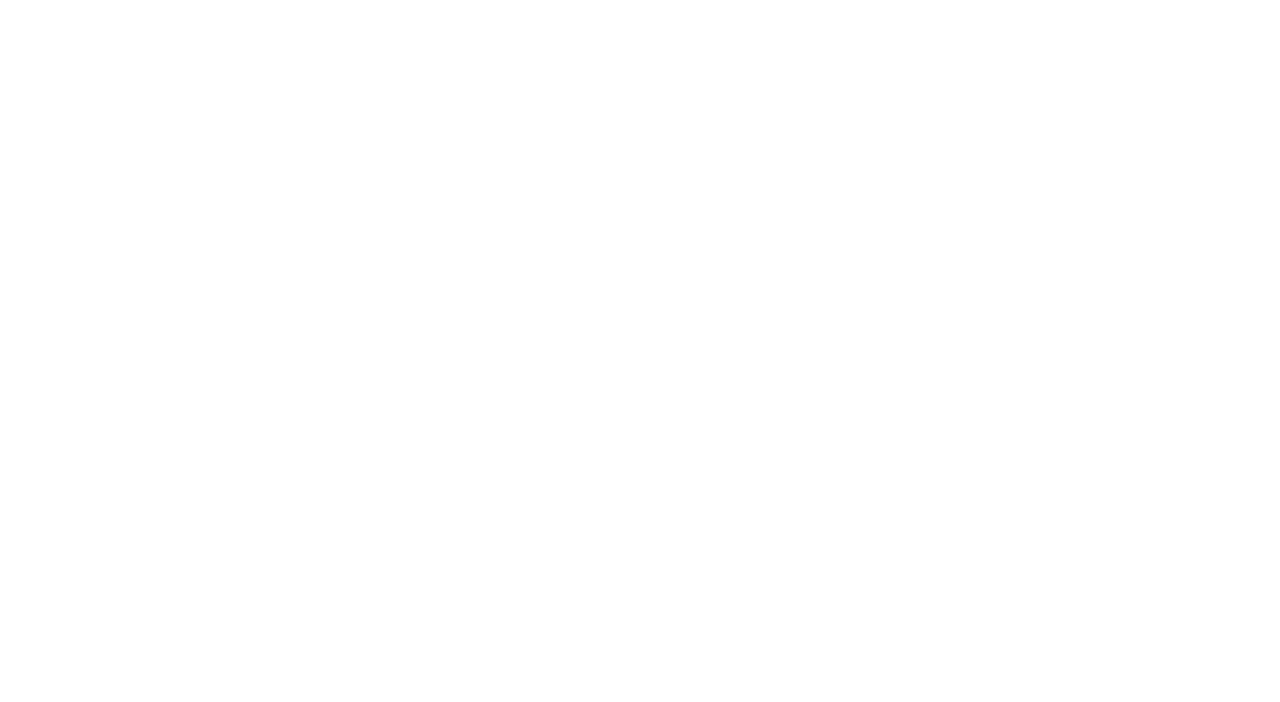
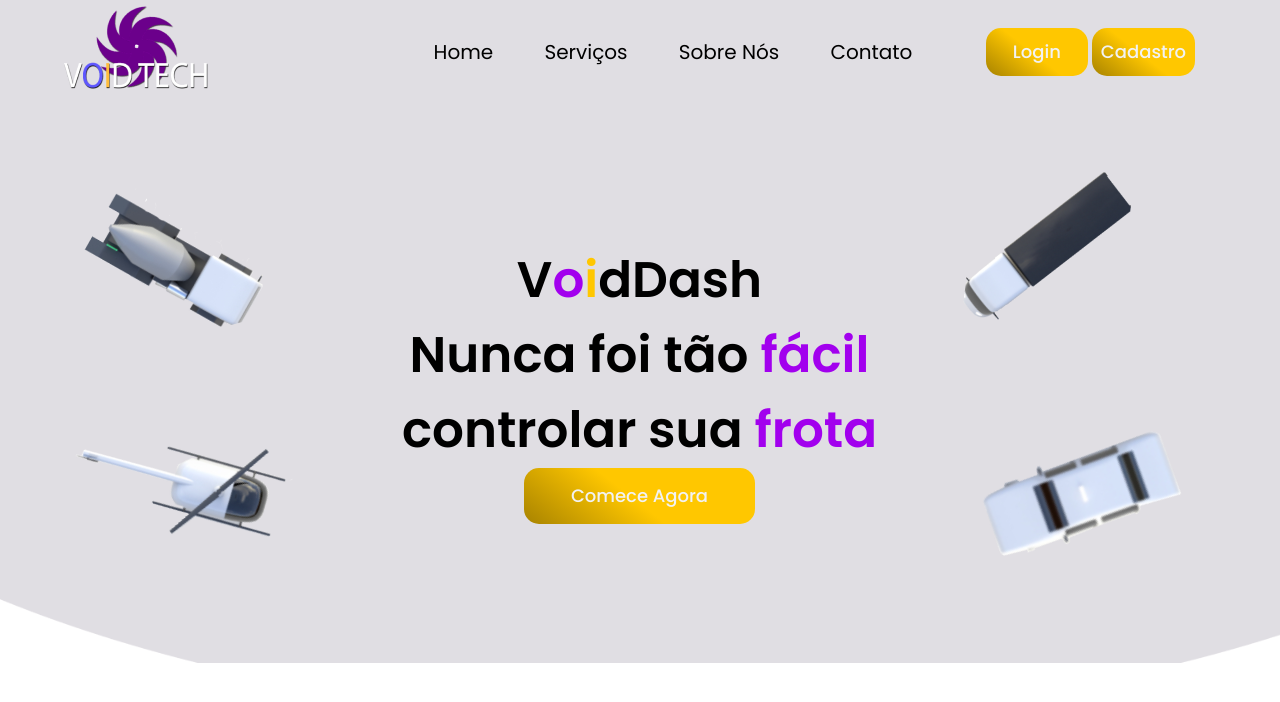
Before and after one commit to GustavoGomesDaSilva/VoidDash, a PHP site: page / in a window 1280 px wide. Before the commit the part shown is empty. Shown: the top 702 px of the page. Run offline with PHP 8.4, Linux system fonts and the light colour scheme.

Commit message:
homeTopo feita

```diff
--- a/index.php
+++ b/index.php
@@ -1,12 +1,53 @@
 <!DOCTYPE html>
 <html lang="pt-br">
+
 <head>
     <meta charset="UTF-8">
     <meta http-equiv="X-UA-Compatible" content="IE=edge">
     <meta name="viewport" content="width=device-width, initial-scale=1.0">
-    <title></title>
+    <link rel="stylesheet" href="styles/styleHome.css">
+
+    <link rel="preconnect" href="https://fonts.googleapis.com">
+    <link rel="preconnect" href="https://fonts.gstatic.com" crossorigin>
+    <link href="https://fonts.googleapis.com/css2?family=Poppins:ital,wght@0,200;0,300;0,400;0,500;0,600;0,700;0,800;1,200;1,300;1,400;1,500;1,600;1,700;1,800&display=swap" rel="stylesheet"> <!-- importantdo a font que será usada no site -->
+
+    <title>VoidDash</title>
 </head>
+
 <body>
+    <main>
+        <div id="homeTopo">
+            <header>
+                <img src="components/assets/LogoVoidTech.png" alt="">
+                <ul>
+                    <li>Home</li>
+                    <li>Serviços</li>
+                    <li>Sobre Nós</li>
+                    <li>Contato</li>
+                </ul>
+                <div id="btnTopoContainer">
+                    <button class="btnTopo">Login</button>
+                    <button class="btnTopo">Cadastro</button>
+                </div>
+            </header>
+            <article id="conteudoHomeTopo">
+                <div id="imgsCarrosEsquerda">
+                    <img src="components/assets/caminhao3d 1.png" alt="">
+                    <img src="components/assets/helicoptero 1.png" alt="">
+                </div>
+                <div id="txtCentral">
+                    <p>V<span class="txtRoxo">o</span><span class="txtLaranja">i</span>dDash<br>
+                        Nunca foi tão <span class="txtRoxo">fácil</span>
+                        controlar sua <span class="txtRoxo">frota</span></p>
+                    <button>Comece Agora</button>
+                </div>
+                <div id="imgsCarrosDireita">
+                    <img src="components/assets/caminhao4.png" alt="">
+                    <img src="components/assets/carrinho1.png" alt="">
+                </div>
+            </article>
+        </div>
+    </main>
+</body>
 
-</body>
 </html>
--- /dev/null
+++ b/styles/styleHome.css
@@ -0,0 +1,103 @@
+*{
+    margin: 0;
+    border: 0;
+    padding: 0;
+
+    font-family: 'Poppins', sem serifa;}
+main{
+    width: 100%;
+    height: auto;
+    /* background-color: aqua; */
+}
+#homeTopo{
+    background-image: url("../components/assets/fundoHome.png");
+    background-size: 100vw 90vh;
+    background-repeat: no-repeat;
+}
+header{
+    width: 90%;
+    display: flex;
+    justify-content: space-between;
+    align-items: center;
+    margin: auto;
+    height: fit-content;
+}
+header ul{
+    list-style: none;
+    display: flex;
+    justify-content: flex-end;
+    width: 50%;
+    margin-left: 8vw;
+}
+header ul li{
+    font-size: 20px;
+    margin: 0 2vw;
+}
+header #btnTopoContainer{
+    width: 20%;
+}
+.btnTopo{
+    background: linear-gradient(218deg, rgba(255,199,0,1) 53%, rgba(0,0,0,1) 190%);
+    width: 8vw;
+    height: 6vh;
+    border-radius: 15px;
+    color: #f2f2f2;
+    font-weight: 500;
+    font-size: 18px;
+}
+#conteudoHomeTopo{
+    display: flex;
+    width: 90%;
+    margin: auto;
+}
+
+#imgsCarrosEsquerda{
+    /* width: fit-content; */
+    display: flex;
+    flex-direction: column;
+    justify-content: center;
+}
+#imgsCarrosEsquerda img{
+    width: fit-content;
+}
+
+.txtRoxo{
+    color: #A200EE;
+}
+.txtLaranja{
+    color: #FFC700;
+}
+#txtCentral{
+
+    width: 60%;
+    height: 70vh;
+    display: flex;
+    flex-direction: column;
+    align-items: center;
+    justify-content: center;
+}
+#txtCentral p{
+    font-size: 50px;
+    font-weight: 600;
+    width: 90%;
+    text-align: center;
+    margin: 0 auto;
+}
+#txtCentral button{
+    background: linear-gradient(218deg, rgba(255,199,0,1) 53%, rgba(0,0,0,1) 190%);
+    width: 18vw;
+    height: 7vh;
+    border-radius: 15px;
+    color: #f2f2f2;
+    font-weight: 500;
+    font-size: 18px;
+}
+#imgsCarrosDireita{
+    /* width: fit-content; */
+    display: flex;
+    flex-direction: column;
+    justify-content: center;
+}
+#imgsCarrosDireita img{
+    width: fit-content;
+}
```
Also changed, not shown: components/assets/LogoVoidTech.png (added), components/assets/caminhao3d 1.png (added), components/assets/caminhao4.png (added), components/assets/carrinho1.png (added), components/assets/fundoHome.png (added), components/assets/helicoptero 1.png (added).
